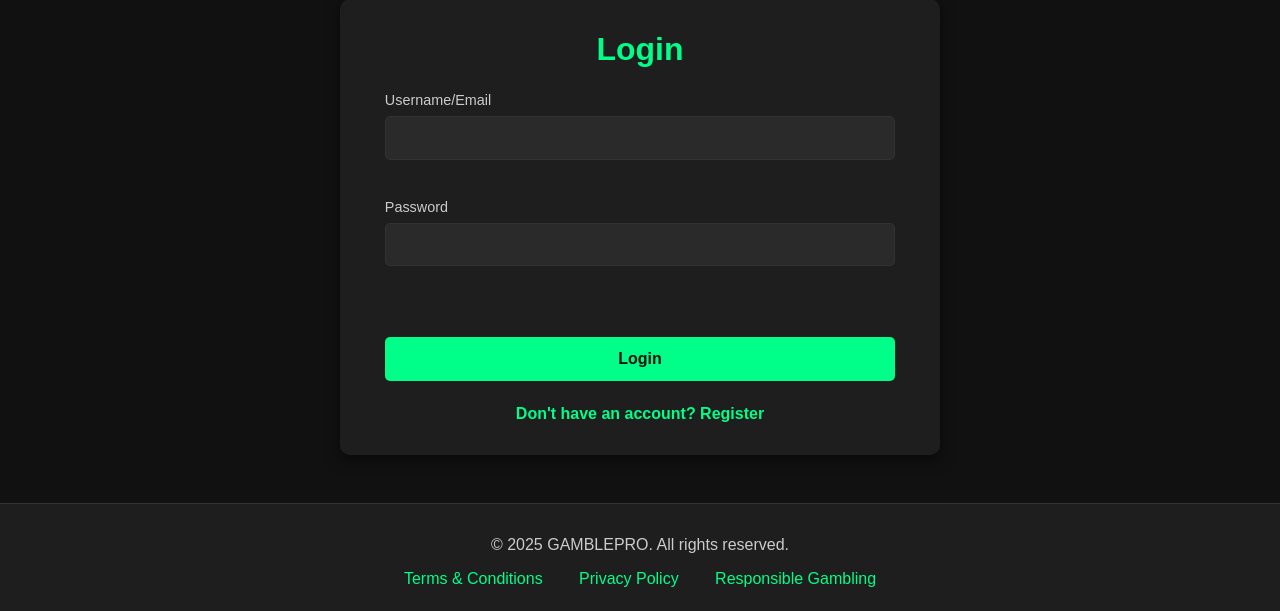
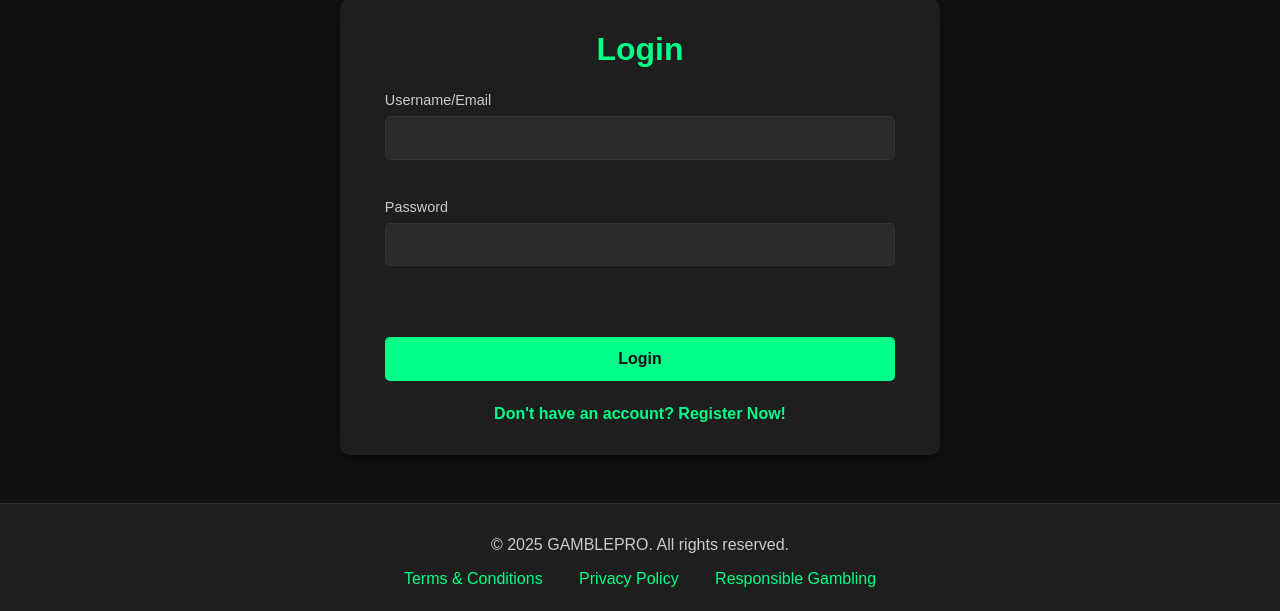
Before and after one commit to CrimsonW23/AgileWebDev3403-BookiesWebsite, a Flask app: page /login in a window 1280 px wide. Shown: the part 115-726 px from the top of the page. Run offline with Flask 3, Linux system fonts and the light colour scheme.

Commit message:
Updated Don't have an account? Register Now! to Register Now! in login.html

```diff
--- a/templates/login.html
+++ b/templates/login.html
@@ -20,7 +20,7 @@
                     {{ form.submit(class="btn") }}
                 </div>
                 <div class="form-links">
-                    <a href="{{ url_for('signup') }}">Don't have an account? Register</a>
+                    <a href="{{ url_for('signup') }}">Don't have an account? Register Now!</a>
                 </div>
             </form>
         </div>
```
